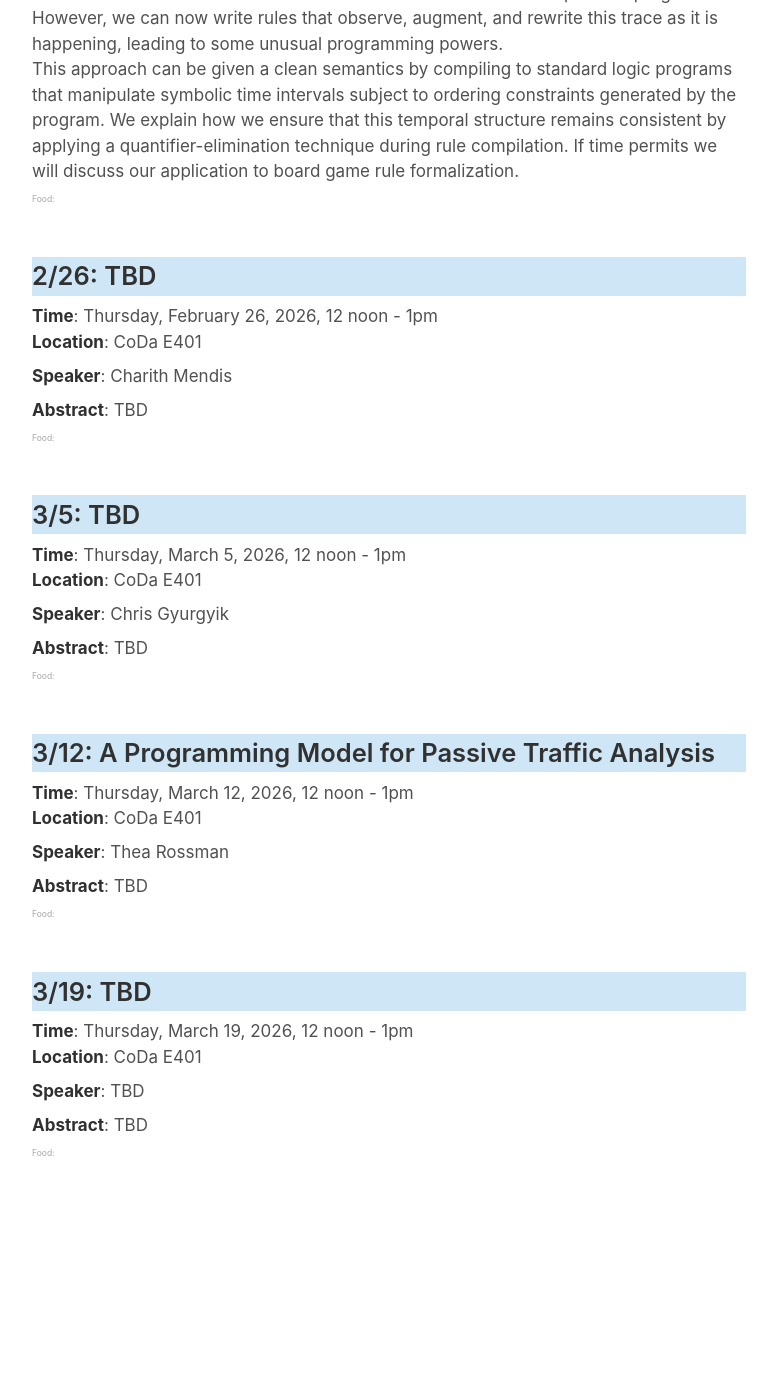
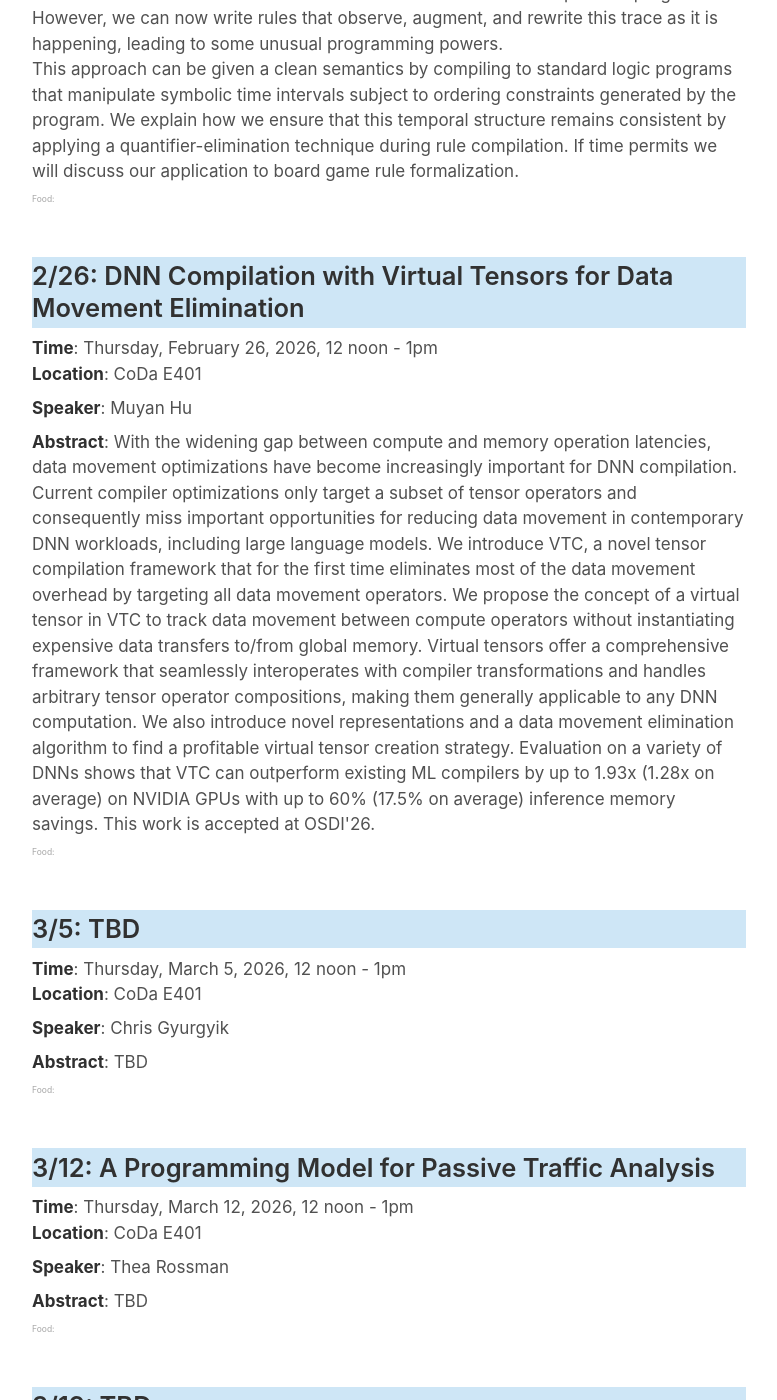
Before and after one commit to software-research-lunch/software-research-lunch.github.io, a Jekyll site: the page built from index.html, in a window 1280 px wide and 1400 px high, scrolled down 4802 px. Shown: the whole window, without its empty margins (251-1028 px from the left). Built offline with Jekyll 4.4.1, drawn with Linux system fonts in a browser that asks for light colours; before the commit the page ends 6064 px from its top, so only the background shows below that.

Commit message:
_data: add muyan information

```diff
--- a/_data/schedule.yml
+++ b/_data/schedule.yml
@@ -99,10 +99,10 @@ This approach can be given a clean semantics by compiling to standard logic prog
       speaker: "Scott Kovach"
       bio: "Scott is a seventh year PhD student in Fred Kjolstad's lab interested in building more interactive and understandable programming systems by means of logic programming and query optimization."
     - date: "2026-2-26"
-      abstract: "TBD"
-      title: "TBD"
-      speaker: "Charith Mendis"
-      bio: "TBD"
+      abstract: "With the widening gap between compute and memory operation latencies, data movement optimizations have become increasingly important for DNN compilation. Current compiler optimizations only target a subset of tensor operators and consequently miss important opportunities for reducing data movement in contemporary DNN workloads, including large language models. We introduce VTC, a novel tensor compilation framework that for the first time eliminates most of the data movement overhead by targeting all data movement operators. We propose the concept of a virtual tensor in VTC to track data movement between compute operators without instantiating expensive data transfers to/from global memory. Virtual tensors offer a comprehensive framework that seamlessly interoperates with compiler transformations and handles arbitrary tensor operator compositions, making them generally applicable to any DNN computation. We also introduce novel representations and a data movement elimination algorithm to find a profitable virtual tensor creation strategy. Evaluation on a variety of DNNs shows that VTC can outperform existing ML compilers by up to 1.93x (1.28x on average) on NVIDIA GPUs with up to 60% (17.5% on average) inference memory savings. This work is accepted at OSDI'26."
+      title: "DNN Compilation with Virtual Tensors for Data Movement Elimination"
+      speaker: "Muyan Hu"
+      bio: "Muyan Hu is a 3rd year PhD student from UIUC, advised by Prof. Charith Mendis and Prof. Vikram Adve. His research interest focuses on MLSys and compilers, especially mid-end compiler optimization for AI models, including operator fusion and data movement optimization across graph and kernel levels. His work has been published at top compiler and system venues, including OSDI and ASPLOS. He obtained his B.S. degree in Computer Science from Tsinghua University."
     - date: "2026-3-5"
       abstract: "TBD"
       title: "TBD"
```
